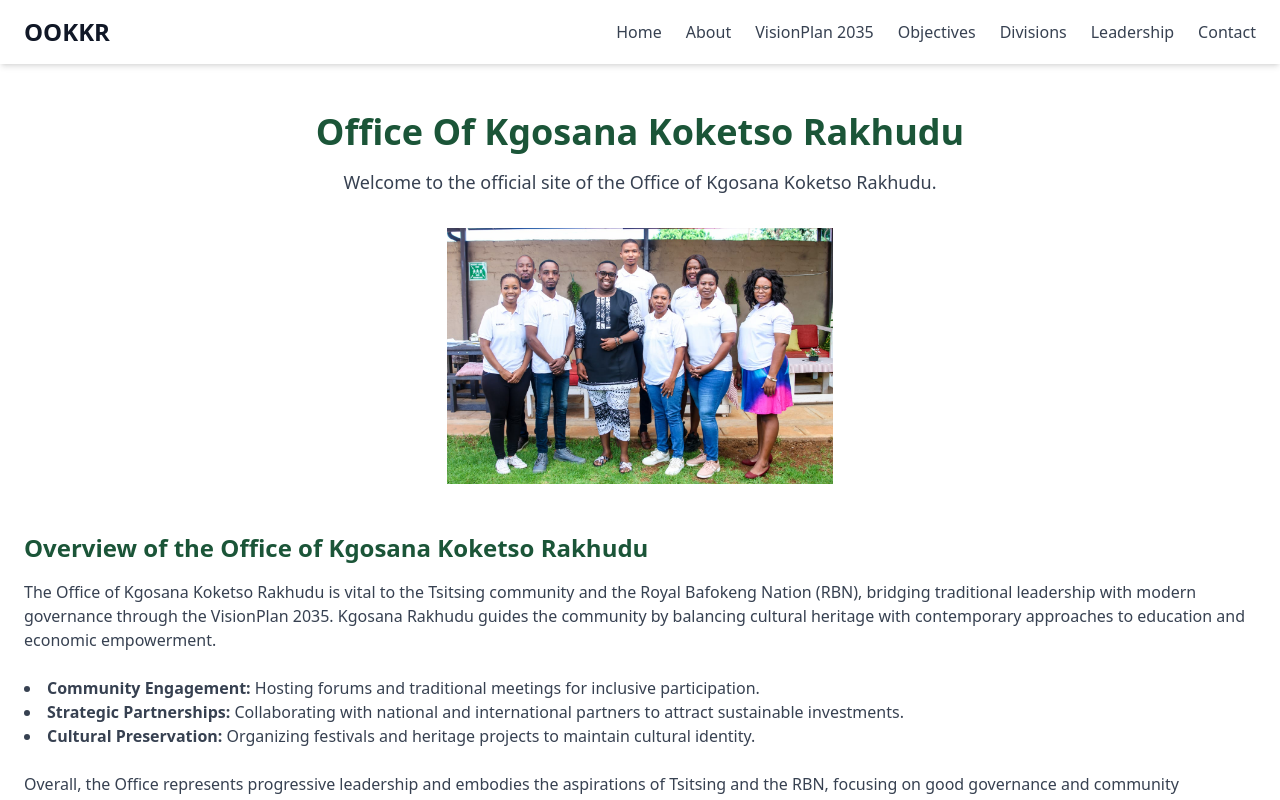
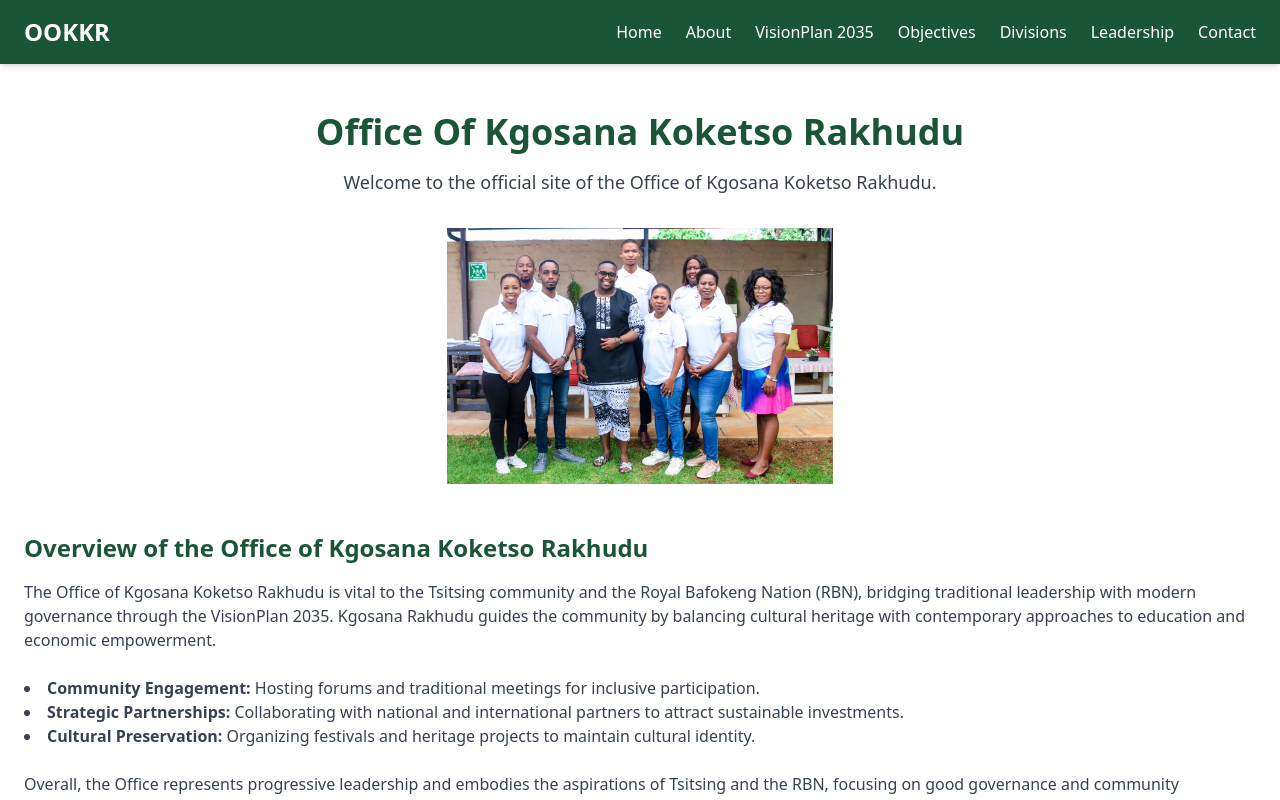
Before and after one commit to Nathilanzi/krf-website, a React (Create React App) app: page / in a window 1280 px wide. Shown: the top 800 px of the page. Built offline with nearby package versions, Linux system fonts and the light colour scheme.

Commit message:
Set the navbar background to #1B5538 and make links the secondary color #397D5A on hover.

```diff
--- a/src/Components/Navbar.jsx
+++ b/src/Components/Navbar.jsx
@@ -3,33 +3,33 @@ import { Link } from 'react-router-dom';
 
 function Navbar() {
   return (
-    <nav className="bg-white shadow-md py-4">
+    <nav className="bg-[#1B5538] shadow-md py-4">
       <div className="container mx-auto px-6 flex justify-between items-center">
         <div>
-          <Link to="/" className="text-2xl font-bold text-gray-900">OOKKR</Link>
+          <Link to="/" className="text-2xl font-bold text-white">OOKKR</Link>
         </div>
         <div>
-          <ul className="flex space-x-6 text-gray-700">
+          <ul className="flex space-x-6 text-white">
             <li>
-              <Link to="/" className="hover:text-blue-500">Home</Link>
+              <Link to="/" className="hover:text-[#397D5A]">Home</Link>
             </li>
             <li>
-              <Link to="/about" className="hover:text-blue-500">About</Link>
+              <Link to="/about" className="hover:text-[#397D5A]">About</Link>
             </li>
             <li>
-              <Link to="/vision-plan" className="hover:text-blue-500">VisionPlan 2035</Link>
+              <Link to="/vision-plan" className="hover:text-[#397D5A]">VisionPlan 2035</Link>
             </li>
             <li>
-              <Link to="/objectives" className="hover:text-blue-500">Objectives</Link>
+              <Link to="/objectives" className="hover:text-[#397D5A]">Objectives</Link>
             </li>
             <li>
-              <Link to="/divisions" className="hover:text-blue-500">Divisions</Link>
+              <Link to="/divisions" className="hover:text-[#397D5A]">Divisions</Link>
             </li>
             <li>
-              <Link to="/leadership" className="hover:text-blue-500">Leadership</Link>
+              <Link to="/leadership" className="hover:text-[#397D5A]">Leadership</Link>
             </li>
             <li>
-              <Link to="/contact" className="hover:text-blue-500">Contact</Link>
+              <Link to="/contact" className="hover:text-[#397D5A]">Contact</Link>
             </li>
           </ul>
         </div>
```
